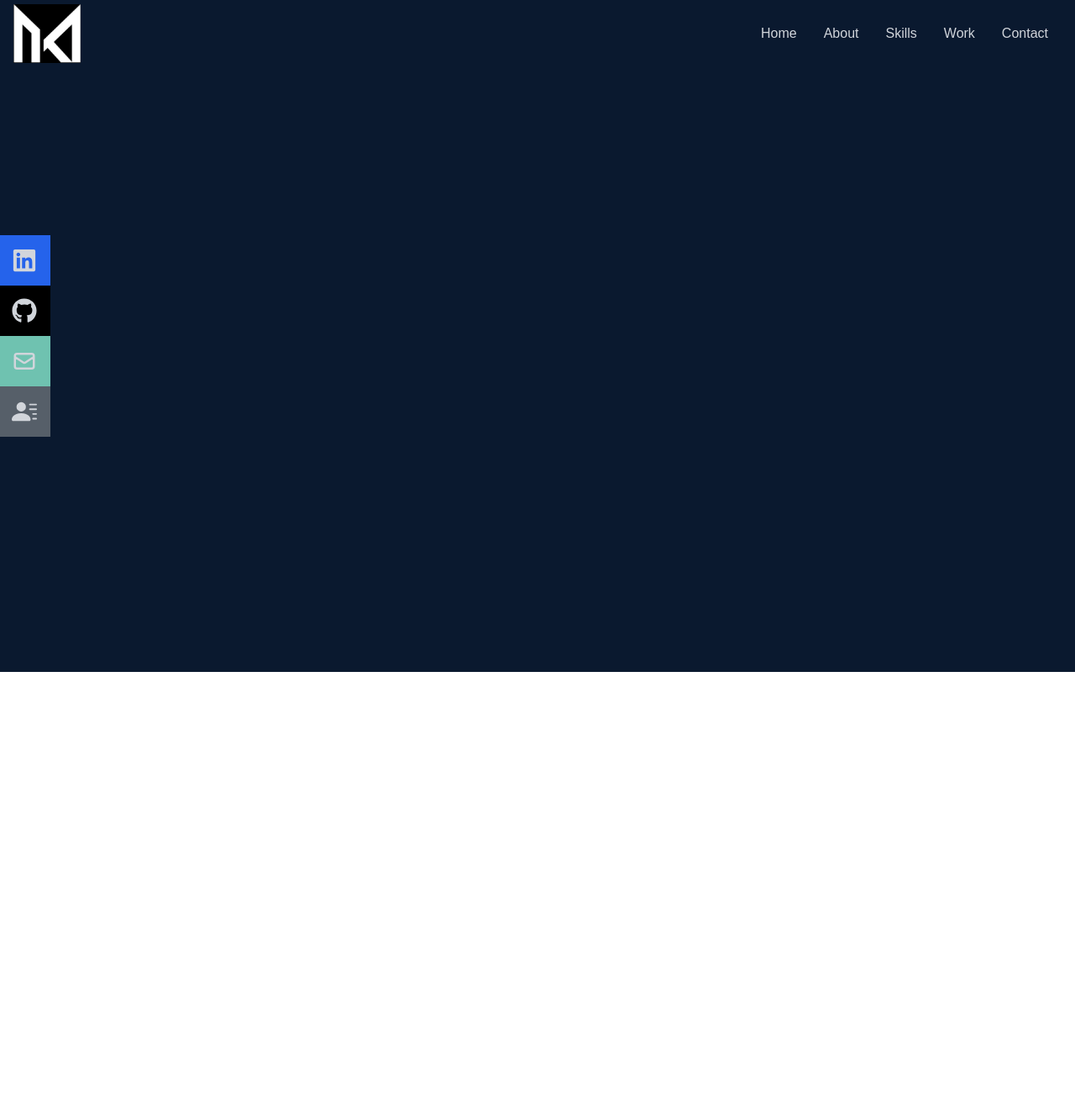
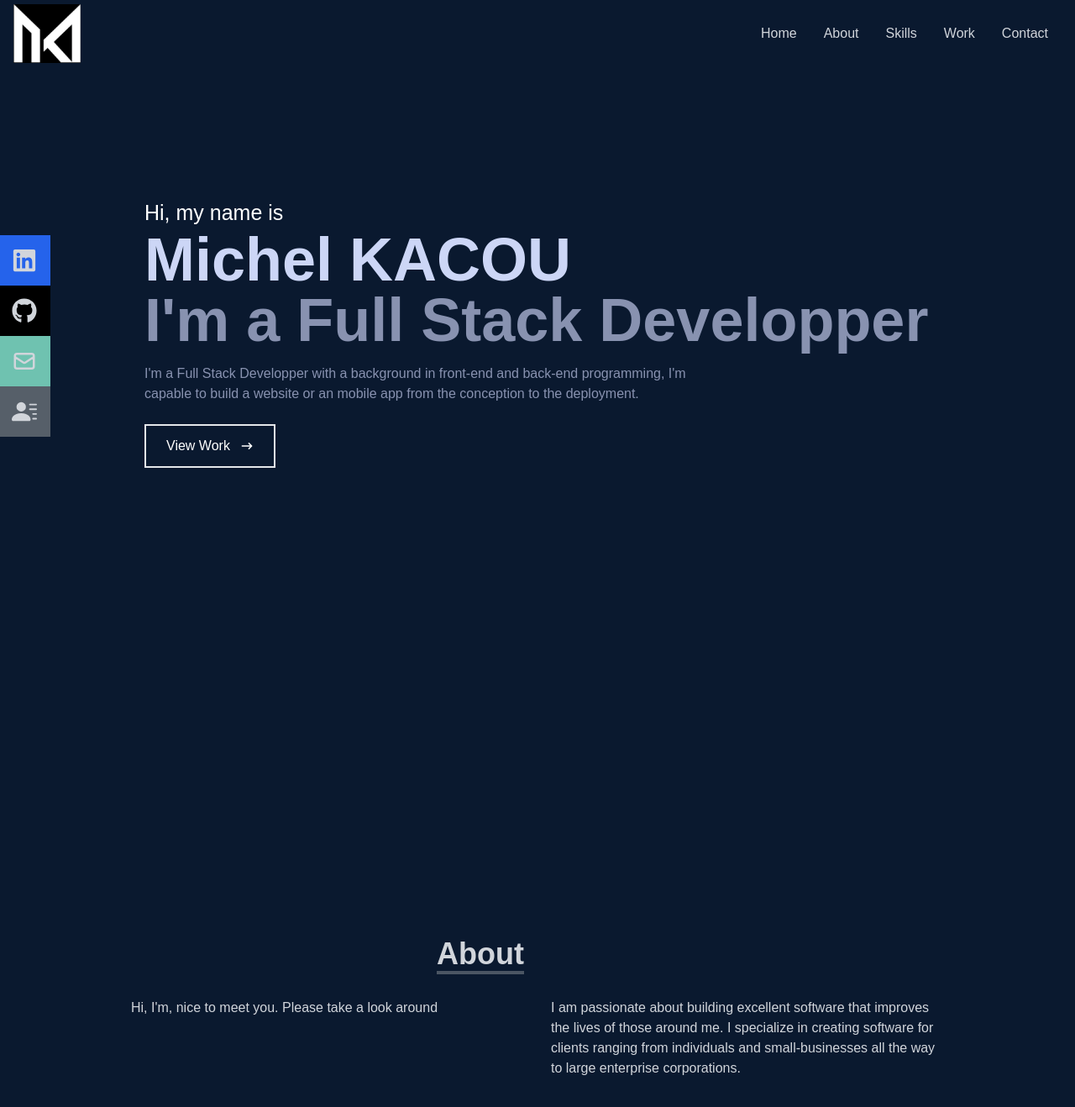
Before and after one commit to MichelK21/portfolio-mk, a React (Create React App) app: page / in a window 1280 px wide. Shown: the top 1318 px of the page at 84% size. Before the commit the page ends 800 px from the top, so only its background shows below. Built offline with nearby package versions, Linux system fonts and the light colour scheme.

Commit message:
About section

```diff
--- a/src/App.js
+++ b/src/App.js
@@ -1,3 +1,4 @@
+import About from "./components/About";
 import Home from "./components/Home";
 import Navbar from "./components/Navbar";
 
@@ -6,6 +7,7 @@
     <div className="App">
       <Navbar />
       <Home />
+      <About />
     </div>
   );
 }
--- /dev/null
+++ b/src/components/About.jsx
@@ -0,0 +1,33 @@
+import React from "react";
+
+const About = () => {
+  return (
+    <div name="About" className=" w-full h-screen bg-[#0a192f] text-gray-300">
+      <div className="flex flex-col justify-center items-center w-full h-full">
+        <div className="max-w-[1000px] w-full px-4 grid grid-cols-2 gap-8">
+          <div className="sm:text-right pb-8 pl-4">
+            <p className="text-4xl font-bold inline border-b-4 border-gray-600">
+              About
+            </p>
+          </div>
+          <div></div>
+        </div>
+        <div className="max-w-[1000px] w-full px-4 grid grid-cols-2 gap-8">
+          <div>
+            <p>Hi, I'm, nice to meet you. Please take a look around</p>
+          </div>
+          <div>
+            <p>
+              I am passionate about building excellent software that improves
+              the lives of those around me. I specialize in creating software
+              for clients ranging from individuals and small-businesses all the
+              way to large enterprise corporations.
+            </p>
+          </div>
+        </div>
+      </div>
+    </div>
+  );
+};
+
+export default About;
--- a/src/components/Home.jsx
+++ b/src/components/Home.jsx
@@ -2,7 +2,34 @@
 import { HiArrowNarrowRight } from "react-icons/hi";
 
 const Home = () => {
-  return <div className=" w-full h-screen bg-[#0a192f]">Home</div>;
+  return (
+    <div name="home" className=" w-full h-screen bg-[#0a192f]">
+      {/* Container */}
+      <div className="max-w-[1000px] mx-auto px-8 flex flex-col justify-center h-full">
+        <p className="text-white text-[25px]"> Hi, my name is </p>
+        <h1 className="text-4xl sm:text-7xl font-bold text-[#ccd6f6]">
+          Michel KACOU
+        </h1>
+        <h2 className="text-4xl sm:text-7xl font-bold text-[#8892b0]">
+          I'm a Full Stack Developper
+        </h2>
+        <p className="text-[#8892b0] py-4 max-w-[700px]">
+          {" "}
+          I'm a Full Stack Developper with a background in front-end and
+          back-end programming, I'm capable to build a website or an mobile app
+          from the conception to the deployment.
+        </p>
+        <div>
+          <button className="text-white group border-2 px-6 py-3 my-2 flex items-center hover:bg-blue-600 hover:border-gray-600">
+            View Work
+            <span className="group-hover:rotate-90 duration-300">
+              <HiArrowNarrowRight className="ml-3 " />
+            </span>
+          </button>
+        </div>
+      </div>
+    </div>
+  );
 };
 
 export default Home;
--- a/src/components/Navbar.jsx
+++ b/src/components/Navbar.jsx
@@ -48,7 +48,7 @@
       </ul>
 
       {/* {Social icons} */}
-      <div className="flex fixed flex-col top-[35%] left-0">
+      <div className=" hidden lg:flex fixed flex-col top-[35%] left-0">
         <ul>
           <li className="w-[160px] h-[60px] flex justify-between items-center ml-[-100px] hover:ml-[-10px] duration-300 bg-blue-600">
             <a
```
